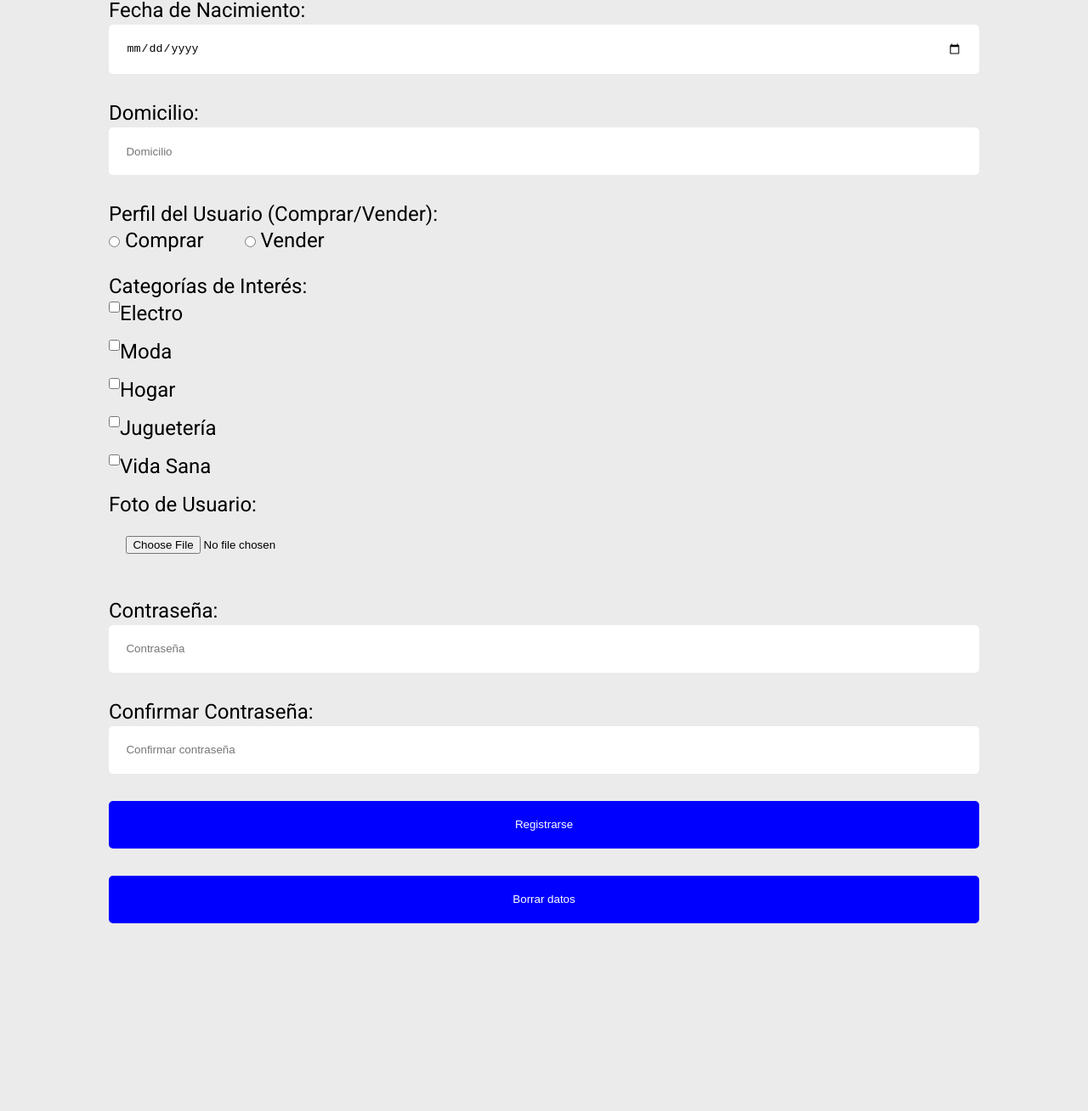
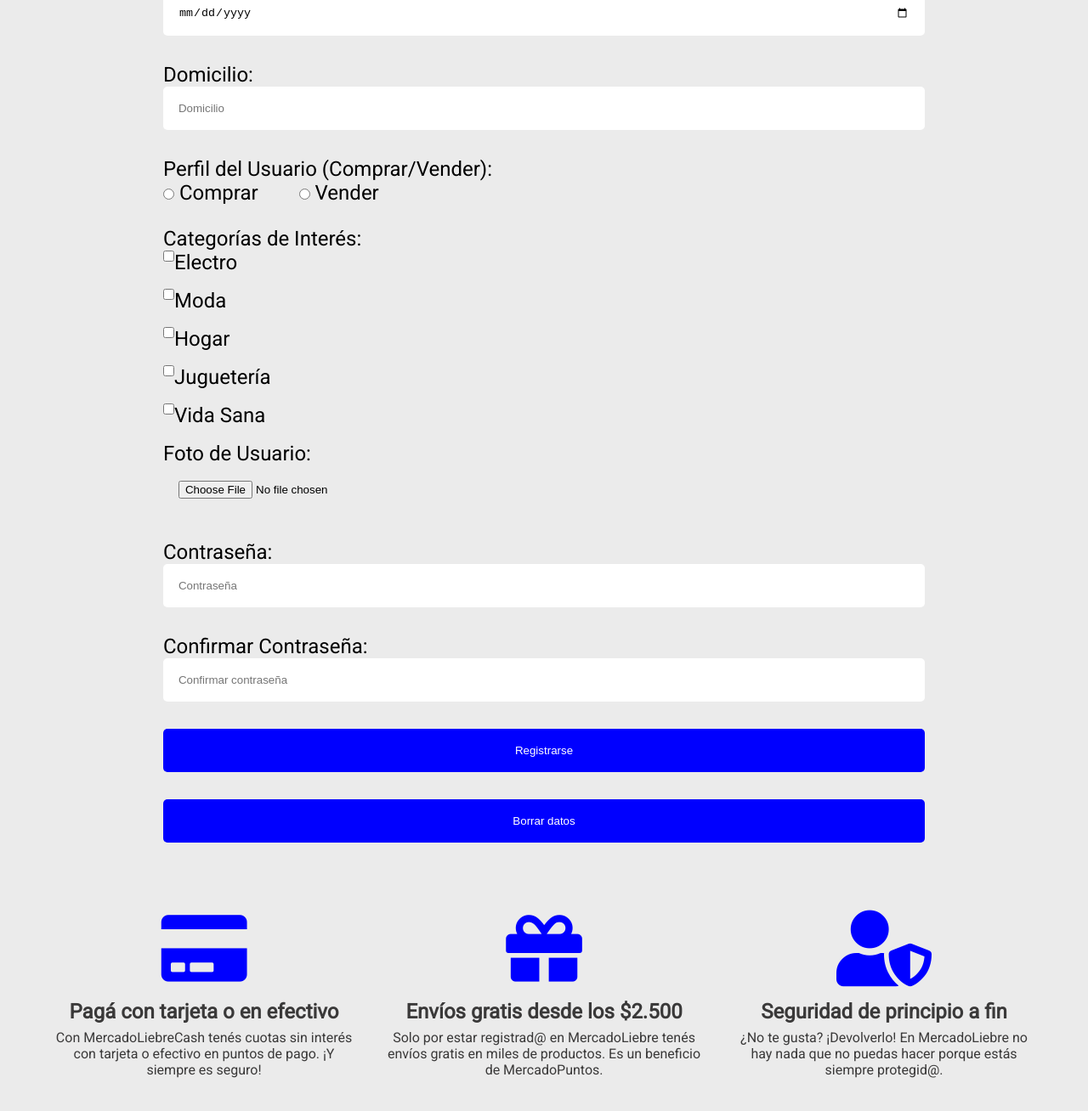
Before and after one commit to SantiMoreno909/mercadoLiebre, a website: page views/register.html in a window 1280 px wide. Shown: the part 690-1998 px from the top of the page at 85% size. Before the commit the page ends 1809 px from the top, so only its background shows below. Drawn offline with Linux system fonts and the light colour scheme; files that its build step writes are made by us from their sources; files whose address does not match are found by name.

Commit message:
Finalizada cuarta entrega

```diff
--- a/public/css/formularios.css
+++ b/public/css/formularios.css
@@ -1,3 +1,8 @@
+#registro {
+  width: 70vw;
+  margin: 0 auto;
+}
+
 .section__title {
   font-size: 2rem;
   margin: 2rem auto;
@@ -20,7 +25,7 @@ form input {
 
 form {
   font-size: 1.5rem;
-  width: 80vw;
+  width: 100%;
 }
 
 .form-btn {
@@ -32,3 +37,7 @@ form {
 .form-btn:hover {
   font-weight: 600;
 }
+
+.btn-login:hover {
+  background-color: #0022aa;
+}
--- a/public/css/styles.css
+++ b/public/css/styles.css
@@ -2,6 +2,22 @@
   margin: 0px;
   padding: 0px;
   box-sizing: border-box;
+}
+
+html {
+  width: 100%;
+}
+
+::-webkit-scrollbar {
+  display: none;
+}
+
+.alinear-izq {
+  margin: 0 auto 0 0;
+}
+
+.alinear-der {
+  margin: 0 0 0 auto;
 }
 
 body {
@@ -29,15 +45,11 @@ header {
 }
 
 header div.logo {
-  width: 50%;
+  width: 46%;
 }
 
 header div.logo {
   padding: 10px;
-}
-header nav {
-  font-size: 16px;
-  width: 100%;
 }
 
 .nav-1 {
@@ -45,12 +57,12 @@ header nav {
 }
 
 .nav-2 {
-  margin: 0 40px 0 auto;
+  margin: 0 15px 0 auto;
 }
 
 header ul li {
   list-style-type: none;
-  margin: 16px;
+  margin: 10px;
   display: none;
 }
 
@@ -59,7 +71,7 @@ header ul li a {
   color: #000;
 }
 header .form {
-  width: 50%;
+  width: 46%;
   margin: 0 4%;
 }
 
@@ -87,7 +99,6 @@ header .form .submit {
 }
 
 header div.top-header p {
-  width: 100%;
   text-align: center;
   margin-top: 10px;
 }
@@ -109,7 +120,6 @@ div.burger-menu i {
 
 article {
   margin: 10px 0;
-  width: 100%;
 }
 
 article div.main-article {
@@ -171,9 +181,14 @@ main section article i,
   position: absolute;
   right: 20px;
   top: -15px;
+  transition: all 1.5s ease;
 }
 .product-desc-box {
   position: relative;
+}
+
+.product-delivery-icon:hover {
+  rotate: -90deg;
 }
 
 .description,
@@ -240,6 +255,40 @@ header nav ul {
   flex-direction: row;
 }
 
+/*ESTILOS DEL FOOTER*/
+footer {
+  display: flex;
+  flex-direction: column;
+  width: 100vw;
+  padding: 1rem 3rem;
+}
+
+.footer__card {
+  margin: 3vw 3vw;
+}
+
+footer i {
+  font-size: 7vw;
+  color: blue;
+  margin-bottom: 1rem;
+  cursor: pointer;
+}
+
+footer i:hover {
+  color: #0022aa;
+}
+
+.card__title {
+  color: rgb(58, 57, 57);
+  font-size: 1.5rem;
+  font-weight: 600;
+  margin-bottom: 0.4rem;
+}
+
+.card__txt {
+  color: rgb(58, 57, 57);
+}
+
 /*ESTILOS RESPONSIVE*/
 /*Tablets*/
 @media (min-width: 361px) {
@@ -302,4 +351,13 @@ header nav ul {
   header nav {
     font-size: 20px;
   }
+
+  /*Agregados ejercitación 4*/
+  footer {
+    flex-direction: row;
+  }
+
+  .footer__card {
+    margin: 2rem 1rem;
+  }
 }
--- a/views/register.html
+++ b/views/register.html
@@ -60,10 +60,16 @@
         <i class="fa fa-bars burger centrado"></i>
       </div>
     </header>
-    <section id="registro">
+    <main>
+      <section id="registro" class="d-flex-c centrado">
         <h2 class="section__title">Registrate en Mercado Liebre</h2>
-      <form id="registro-form" action="/" method="get" class="d-flex-c">
-        <label for="nombre">Nombre y Apellido:</label>
+        <form
+          id="registro-form"
+          action="/"
+          method="get"
+          class="d-flex-c alinear-izq"
+        >
+          <label class="alinear-izq" for="nombre">Nombre y Apellido:</label>
           <input
             type="text"
             id="nombre"
@@ -74,7 +80,7 @@
             title="Tu nombre y apellido juntos deberían ser más largos"
           />
 
-        <label for="usuario">Nombre de usuario:</label>
+          <label class="alinear-izq" for="usuario">Nombre de usuario:</label>
           <input
             type="text"
             id="usuario"
@@ -85,7 +91,7 @@
             title="Ingresa un nombre de usuario con más de 6 caracteres"
           />
 
-        <label for="email">Correo Electrónico:</label>
+          <label class="alinear-izq" for="email">Correo Electrónico:</label>
           <input
             type="email"
             id="email"
@@ -96,7 +102,9 @@
             title="Ingresa una dirección de correo electrónico válida, por ejemplo: usuario@dominio.com"
           />
 
-        <label for="fecha_nacimiento">Fecha de Nacimiento:</label>
+          <label class="alinear-izq" for="fecha_nacimiento"
+            >Fecha de Nacimiento:</label
+          >
           <input
             type="date"
             id="fecha_nacimiento"
@@ -104,7 +112,7 @@
             required
           />
 
-        <label for="domicilio">Domicilio:</label>
+          <label class="alinear-izq" for="domicilio">Domicilio:</label>
           <input
             type="text"
             id="domicilio"
@@ -113,7 +121,9 @@
             placeholder="Domicilio"
           />
 
-        <label for="perfil_usuario">Perfil del Usuario (Comprar/Vender):</label>
+          <label class="alinear-izq" for="perfil_usuario"
+            >Perfil del Usuario (Comprar/Vender):</label
+          >
           <div class="d-flex-r">
             <div class="radio-contenedor">
               <input
@@ -123,7 +133,7 @@
                 value="comprar"
                 required
               />
-            <label for="comprar">Comprar</label>
+              <label class="alinear-izq" for="comprar">Comprar</label>
             </div>
             <div class="radio-contenedor">
               <input
@@ -133,11 +143,13 @@
                 value="vender"
                 required
               />
-            <label for="vender">Vender</label>
+              <label class="alinear-izq" for="vender">Vender</label>
             </div>
           </div>
 
-        <label for="categorias_interes">Categorías de Interés:</label>
+          <label class="alinear-izq" for="categorias_interes"
+            >Categorías de Interés:</label
+          >
           <div class="d-flex-c">
             <div class="d-flex-r">
               <input
@@ -146,15 +158,20 @@
                 name="categorias"
                 value="Electro"
               />
-            <label for="electro">Electro</label>
+              <label class="alinear-izq" for="electro">Electro</label>
             </div>
             <div class="d-flex-r">
               <input type="checkbox" id="moda" name="categorias" value="Moda" />
-            <label for="mode">Moda</label>
+              <label class="alinear-izq" for="mode">Moda</label>
             </div>
             <div class="d-flex-r">
-            <input type="checkbox" id="hogar" name="categorias" value="Hogar" />
-            <label for="hogar">Hogar</label>
+              <input
+                type="checkbox"
+                id="hogar"
+                name="categorias"
+                value="Hogar"
+              />
+              <label class="alinear-izq" for="hogar">Hogar</label>
             </div>
             <div class="d-flex-r">
               <input
@@ -163,7 +180,7 @@
                 name="categorias"
                 value="Juguetería"
               />
-            <label for="jugueteria">Juguetería</label>
+              <label class="alinear-izq" for="jugueteria">Juguetería</label>
             </div>
             <div class="d-flex-r">
               <input
@@ -172,11 +189,11 @@
                 name="categorias"
                 value="Vida Sana"
               />
-            <label for="vida_sana">Vida Sana</label>
+              <label class="alinear-izq" for="vida_sana">Vida Sana</label>
             </div>
           </div>
 
-        <label for="foto_usuario">Foto de Usuario:</label>
+          <label class="alinear-izq" for="foto_usuario">Foto de Usuario:</label>
           <input
             type="file"
             id="foto_usuario"
@@ -184,7 +201,7 @@
             accept="image/*"
           />
 
-        <label for="contrasena">Contraseña:</label>
+          <label class="alinear-izq" for="contrasena">Contraseña:</label>
           <input
             type="password"
             id="contrasena"
@@ -193,7 +210,9 @@
             placeholder="Contraseña"
           />
 
-        <label for="confirmar_contrasena">Confirmar Contraseña:</label>
+          <label class="alinear-izq" for="confirmar_contrasena"
+            >Confirmar Contraseña:</label
+          >
           <input
             type="password"
             id="confirmar_contrasena"
@@ -206,5 +225,32 @@
           <input type="reset" value="Borrar datos" class="form-btn" />
         </form>
       </section>
+    </main>
+    <footer>
+      <div class="footer__card d-flex-c centrado">
+        <i class="fas fa-credit-card"></i>
+        <p class="card__title">Pagá con tarjeta o en efectivo</p>
+        <p class="card__txt">
+          Con MercadoLiebreCash tenés cuotas sin interés con tarjeta o efectivo
+          en puntos de pago. ¡Y siempre es seguro!
+        </p>
+      </div>
+      <div class="footer__card d-flex-c centrado">
+        <i class="fas fa-gift"></i>
+        <p class="card__title">Envíos gratis desde los $2.500</p>
+        <p class="card__txt">
+          Solo por estar registrad@ en MercadoLiebre tenés envíos gratis en
+          miles de productos. Es un beneficio de MercadoPuntos.
+        </p>
+      </div>
+      <div class="footer__card d-flex-c centrado">
+        <i class="fas fa-user-shield"></i>
+        <p class="card__title">Seguridad de principio a fin</p>
+        <p class="card__txt">
+          ¿No te gusta? ¡Devolverlo! En MercadoLiebre no hay nada que no puedas
+          hacer porque estás siempre protegid@.
+        </p>
+      </div>
+    </footer>
   </body>
 </html>
```
Also changed, not shown: views/home.html (+26 -1 lines), views/login.html (+36 -4 lines). Lines whose indentation alone changed are shown as unchanged.
